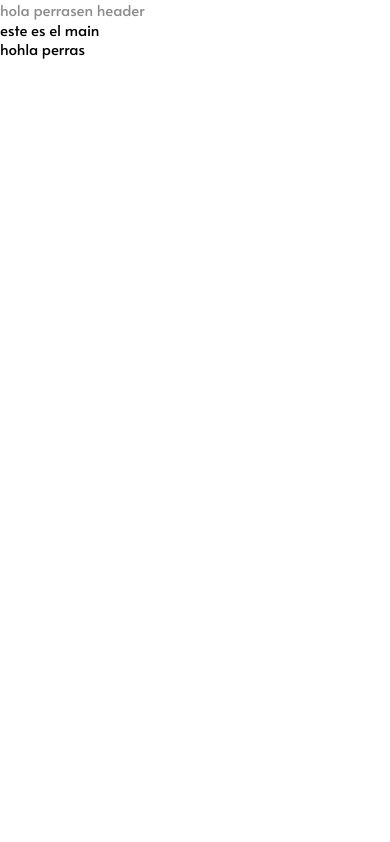
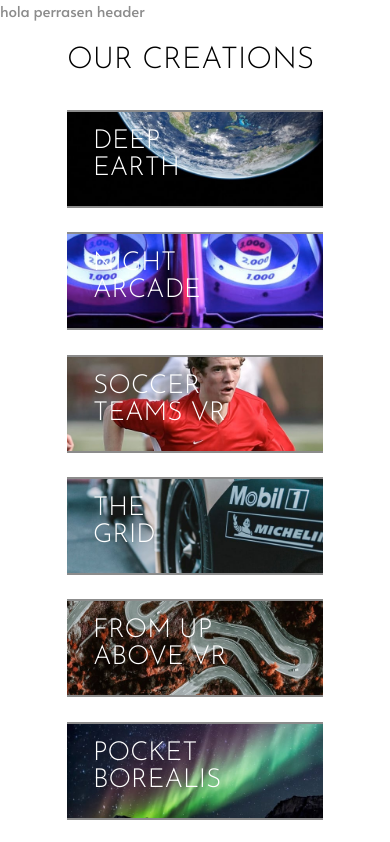
Before and after one commit to Hiceklent/Loop-Studios-LandingPage, a React (Vite) app: page / in a window 390 px wide. Shown: the top 842 px of the page. Built offline with nearby package versions, Linux system fonts and the light colour scheme.

Commit message:
🚧 [WIP] Work in Desktop Responsive

```diff
--- /dev/null
+++ b/src/components/OurCreationGalery/OurCreationsGalery.jsx
@@ -0,0 +1,82 @@
+import './OurCreationsGalet.scss'
+const OurCreationsGalery = () => {
+    return (
+        <section className='oc-galery'>
+            <div className='oc-galery__wrap'>
+                <h2 className='oc-galery__title'>Our Creations</h2>
+
+                <div className="oc-galery__card-container">
+
+                    <a className="oc-galery__card" href="">
+                        <picture>
+                            <source media="(min-width: 768px)" srcSet="/src/assets/images/desktop/image-deep-earth.jpg"></source>
+                            <img className="oc-galery__img" src="/src/assets/images/mobile/image-deep-earth.jpg" alt="Deep Earth" />
+                        </picture>
+                        <h3 className="oc-galery__cardTitle">Deep <br />Earth</h3>
+                    </a>
+
+                    <a className="oc-galery__card" href="">
+                        <picture>
+                            <source media="(min-width: 768px)" srcSet="/src/assets/images/desktop/image-night-arcade.jpg"></source>
+                            <img className="oc-galery__img" src="/src/assets/images/mobile/image-night-arcade.jpg" alt="Night Arcade" />
+                        </picture>
+                        <h3 className="oc-galery__cardTitle">Night <br />Arcade</h3>
+                    </a>
+
+                    <a className="oc-galery__card" href="">
+                        <picture>
+                            <source media="(min-width: 768px)" srcSet="/src/assets/images/desktop/image-soccer-team.jpg"></source>
+                            <img className="oc-galery__img" src="/src/assets/images/mobile/image-soccer-team.jpg" alt="Soccer Teams VR" />
+                        </picture>
+                        <h3 className="oc-galery__cardTitle">Soccer <br />Teams VR</h3>
+                    </a>
+
+                    <a className="oc-galery__card" href="">
+                        <picture>
+                            <source media="(min-width: 768px)" srcSet="/src/assets/images/desktop/image-grid.jpg"></source>
+                            <img className="oc-galery__img" src="/src/assets/images/mobile/image-grid.jpg" alt="The Grid" />
+                        </picture>
+                        <h3 className="oc-galery__cardTitle">The <br />Grid</h3>
+                    </a>
+
+                    <a className="oc-galery__card" href="">
+                        <picture>
+                            <source media="(min-width: 768px)" srcSet="/src/assets/images/desktop/image-from-above.jpg"></source>
+                            <img className="oc-galery__img" src="/src/assets/images/mobile/image-from-above.jpg" alt="From Up Above" />
+                        </picture>
+                        <h3 className="oc-galery__cardTitle">From Up <br />Above VR</h3>
+                    </a>
+
+                    <a className="oc-galery__card" href="">
+                        <picture>
+                            <source media="(min-width: 768px)" srcSet="/src/assets/images/desktop/image-pocket-borealis.jpg"></source>
+                            <img className="oc-galery__img" src="/src/assets/images/mobile/image-pocket-borealis.jpg" alt="Pocket Borealis" />
+                        </picture>
+                        <h3 className="oc-galery__cardTitle">Pocket <br />Borealis</h3>
+                    </a>
+
+                    <a className="oc-galery__card" href="">
+                        <picture>
+                            <source media="(min-width: 768px)" srcSet="/src/assets/images/desktop/image-curiosity.jpg"></source>
+                            <img className="oc-galery__img" src="/src/assets/images/mobile/image-curiosity.jpg" alt="The Curiosity" />
+                        </picture>
+                        <h3 className="oc-galery__cardTitle">The <br />Curiosity</h3>
+                    </a>
+
+                    <a className="oc-galery__card" href="">
+                        <picture>
+                            <source media="(min-width: 768px)" srcSet="/src/assets/images/desktop/image-fisheye.jpg"></source>
+                            <img className="oc-galery__img" src="/src/assets/images/mobile/image-fisheye.jpg" alt="Make It Fisheye" />
+                        </picture>
+                        <h3 className="oc-galery__cardTitle">Make It <br />Fisheye</h3>
+                    </a>
+
+                </div>
+                <a href="">See All</a>
+            </div>
+
+        </section>
+    )
+}
+
+export default OurCreationsGalery
--- /dev/null
+++ b/src/components/OurCreationGalery/OurCreationsGalet.scss
@@ -0,0 +1,73 @@
+@import '../../styles/utils/var';
+
+.oc-galery {
+    width: 100%;
+    text-align: center;
+    overflow: hidden;
+    padding: $padding-main;
+
+    &__wrap{
+        width: fit-content;
+        margin: 0 auto;
+    }
+
+    &__title {
+        padding-bottom: 1.125em;
+        width: fit-content;
+    }
+
+    &__card-container {
+
+        display: grid;
+        grid-template-columns: repeat(auto-fit, minmax(min(100%,200px), 256px)); /* Una columna ajustable */
+        grid-template-rows: repeat(7, auto);
+        gap: $gap-grid-base;
+        justify-content: center;
+        align-items: center;
+
+
+    }
+
+    @media screen and (min-width: $bp-tablet) {
+        &__card-container {
+            grid-template-columns: repeat(4, minmax(min(100%,100px), 256px));
+            grid-template-rows: repeat(2, auto);
+        } /* Una columna ajustable */
+    }
+
+    &__card{
+        color: $-white;
+        text-decoration: none;
+        background-color: $-dark-Gray;
+        width: 100%;
+        display: flex;
+
+        & picture {
+
+            & img, source {
+                height: 100%;
+                object-position: center;
+                object-fit: contain;
+                width: 100%;
+            }
+
+
+        }
+
+
+        & h3 {
+            position: absolute;
+            z-index: 1;
+            bottom: 0;
+            left: 0;
+            text-align: start;
+            padding: 0 0 26px 26px;
+        }
+    }
+}
+
+
+
+
+
+// Querys
--- a/src/pages/home/home.jsx
+++ b/src/pages/home/home.jsx
@@ -1,10 +1,11 @@
 import './home.scss'
+import OurCreationsGalery from '../../components/OurCreationGalery/OurCreationsGalery'
 
 const Home = () => {
     return (
          <>
               <main>
-                este es el main
+                <OurCreationsGalery/>
               </main>
          </>
     );
--- a/src/styles/base/build.scss
+++ b/src/styles/base/build.scss
@@ -4,14 +4,12 @@ html{
     font-family:$font-family-base;
     font-size: $font-size-base;
     font-weight: $font-weight-normal;
-    line-height: $line-height-base;
-
-
 }
 
 h1,h2,h3,h4,h5,h6{
     font-family:$font-family-headings;
     font-weight: $font-weight-light;
+    text-transform: uppercase;
 }
 
 h1,h2{
@@ -22,9 +20,6 @@ h3 {
     font-size: $font-size-sub-headlines;
 }
 
-body {
-    min-height: 100vh;
-}
 
 p {
     color: $-dark-Gray;
--- a/src/styles/base/normalize.scss
+++ b/src/styles/base/normalize.scss
@@ -43,9 +43,6 @@ html {
      * Remove the margin in all browsers.
      */
 
-body {
-    margin: 0;
-}
 
 /**
      * Render the `main` element consistently in IE.
--- a/src/styles/utils/_var.scss
+++ b/src/styles/utils/_var.scss
@@ -13,19 +13,23 @@ $-very-Dark-Gray: hsl(0, 0%, 41%);
 // Font Size
 $font-size-base: .9375em; // Parrafos
 $font-size-small: 0.875rem; // Texto Pequeno
-$font-size-headlines: 3.5rem; // Titulo Principal
+$font-size-headlines: 2rem; // Titulo Principal
 $font-size-sub-headlines: 1.75rem; // Subtitulo
 $font-size-headlines-XL: 4.375rem; // Fuente Display
 
 // Gap
-$gap-base: .3125rem;
+$gap-base: .3125em;
+$gap-grid-base: 1.625em;
 
 // Letter Spacing
 $letter-spacing-title: .0813rem;
 $letter-spacing-base: .0813rem;
 
 // Line Height
-$line-height-base: 1.3;
+$line-height-base: 1.3px;
+
+// Padding
+$padding-main: 1.625em;
 
 
 // Fonts Family
```
